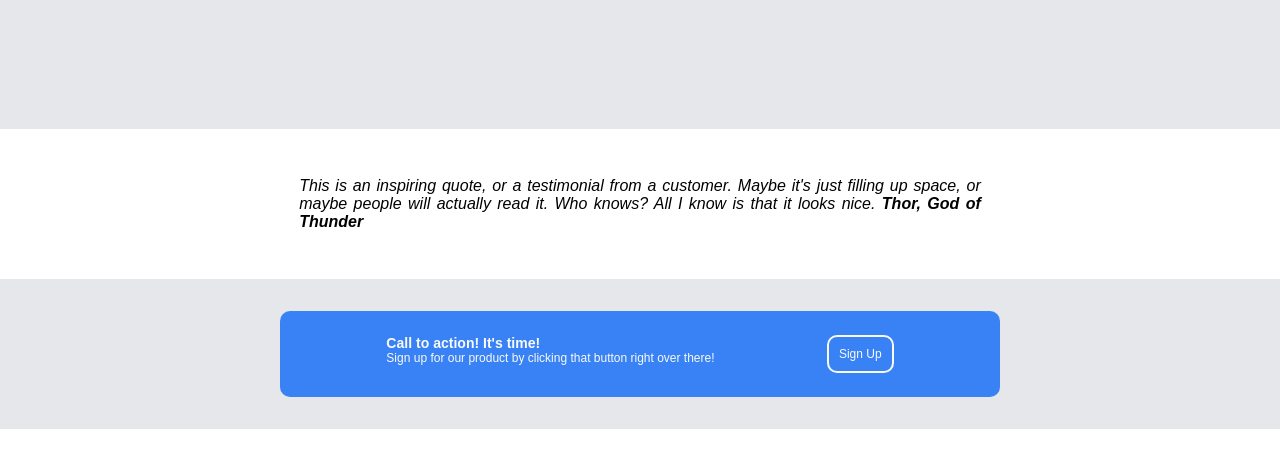
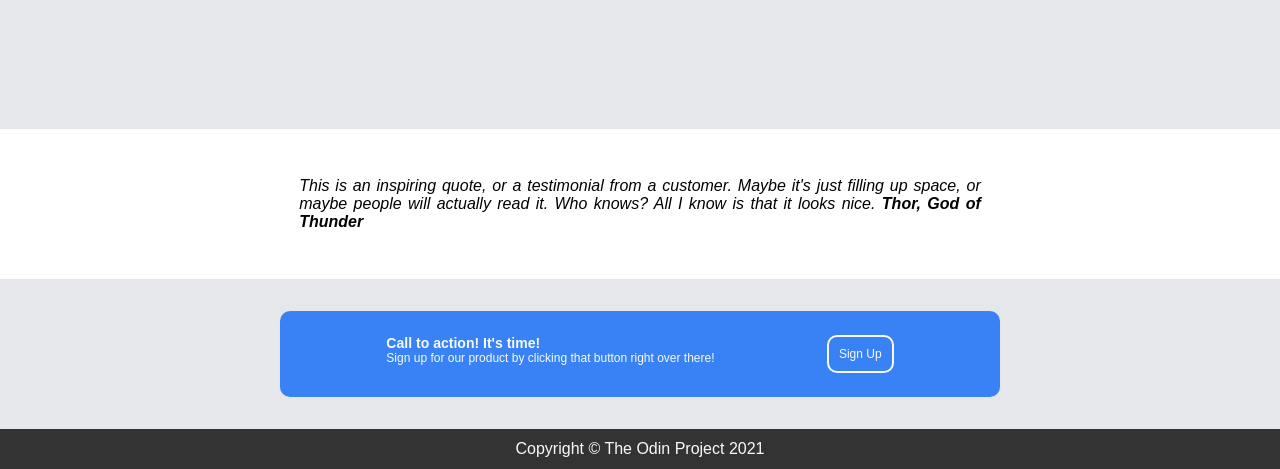
Before and after one commit to TheNinthKey/odin_flexbox, a plain HTML site: page index.html in a window 1280 px wide. Shown: the part 751-1220 px from the top of the page. Before the commit the page ends 1180 px from the top, so only its background shows below. Drawn offline with Linux system fonts and the light colour scheme.

Commit message:
Create footer with copyright mark an finish all sections of the page

```diff
--- a/css/style.css
+++ b/css/style.css
@@ -98,6 +98,7 @@ main {
     display: flex;
     flex-flow: column;
     flex: 1 1 auto;
+
 }
 
 h2 {
@@ -109,6 +110,7 @@ h2 {
     display: flex;
     flex-flow: column;
     align-items: center;
+    justify-content: flex-start;
     height: 50vh;
 }
 
@@ -179,3 +181,17 @@ h2 {
     border: 2px solid #F9FAF8;
     border-radius: 10px;
 }
+
+/* Footer Section */
+
+footer {
+    background-color: #333;
+    color: #F9FAF8;
+    font-weight: lighter;
+
+    display: flex;
+    align-items: center;
+    justify-content: center;
+
+    min-height: 5vh;
+}
--- a/index.html
+++ b/index.html
@@ -82,7 +82,7 @@
         </div>
     </main>
     <footer>
-
+        <p>Copyright &copy; The Odin Project 2021</p>
     </footer>
 </body>
 </html>
```
